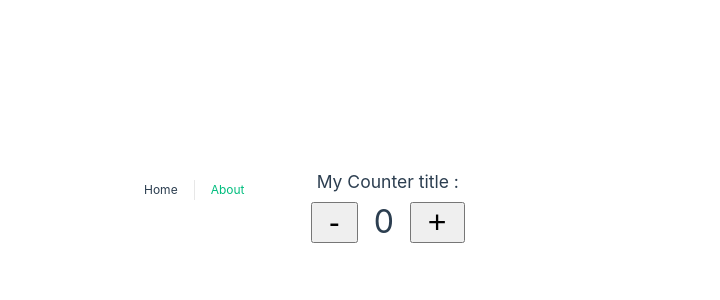
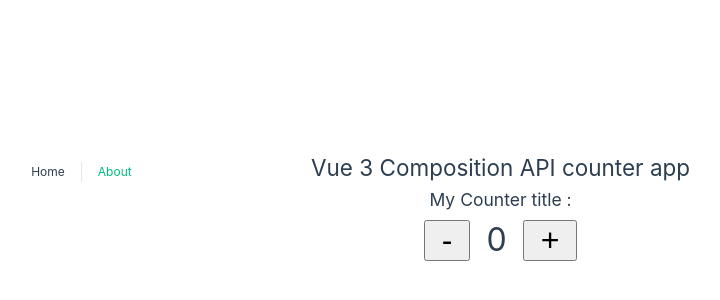
Before and after one commit to Zaktsie/Vue3-composition-api, a Vue app: page / in a window 1280 px wide. Shown: the part 192-492 px from the top of the page, without its empty margins (349-1069 px from the left). Built offline with nearby package versions, Linux system fonts and the light colour scheme.

Commit message:
Added non reactive header title

```diff
--- a/src/views/HomeView.vue
+++ b/src/views/HomeView.vue
@@ -3,6 +3,7 @@
 <template>
 <div class="home">
   <div>
+    <h2>{{ appTitle }}</h2>
     <h3>{{ counterData.Title }} :</h3>
     <button @click="decrement"  class="btn">-</button>
     <span class="counter">{{ counterData.counter}}</span>
@@ -15,6 +16,7 @@
 
 import { reactive } from 'vue';
 
+const appTitle = 'Vue 3 Composition API counter app'
 
 /* const counter = ref(0)
 const counterTitle = ref('My Counter')
```
